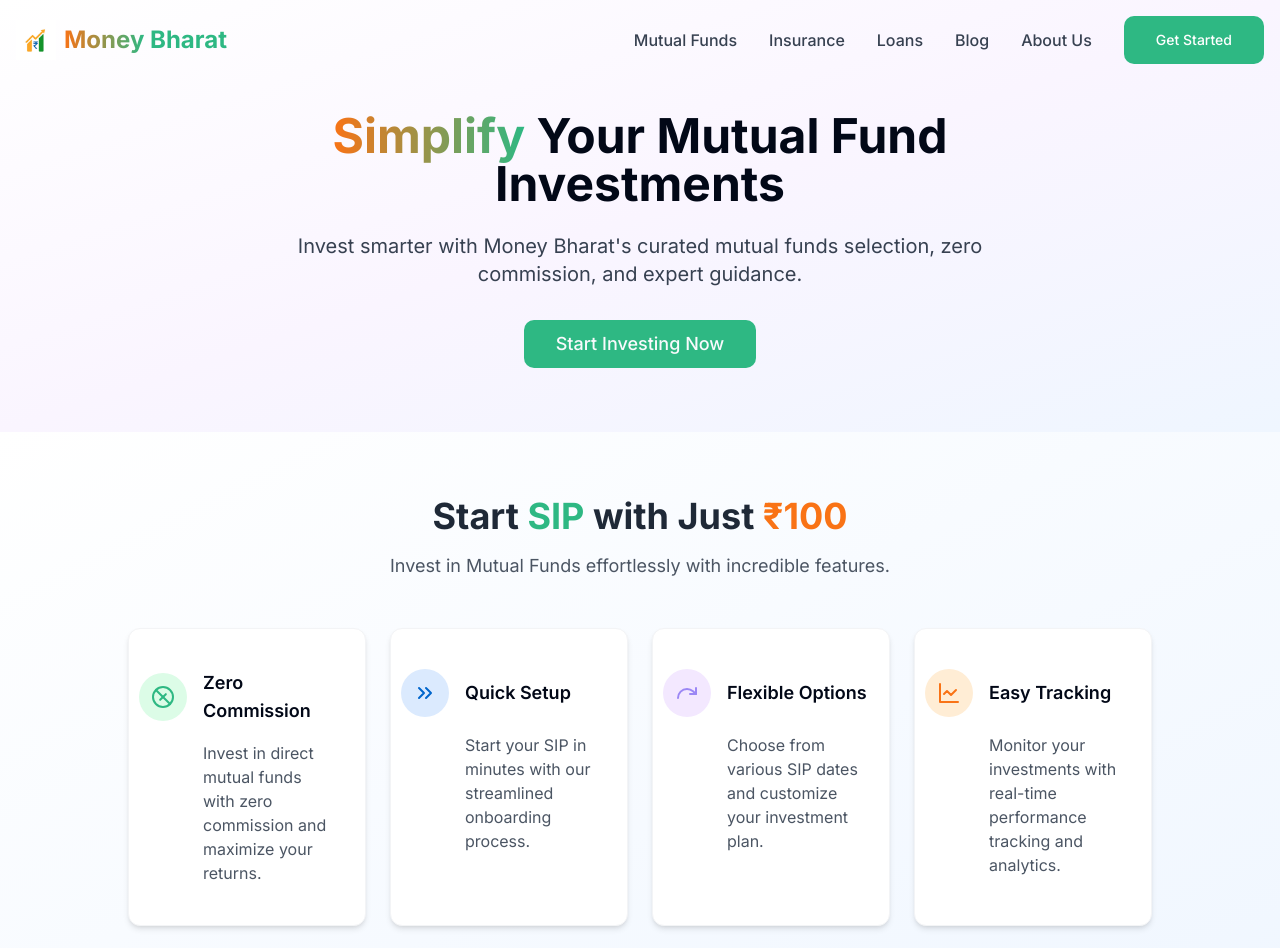
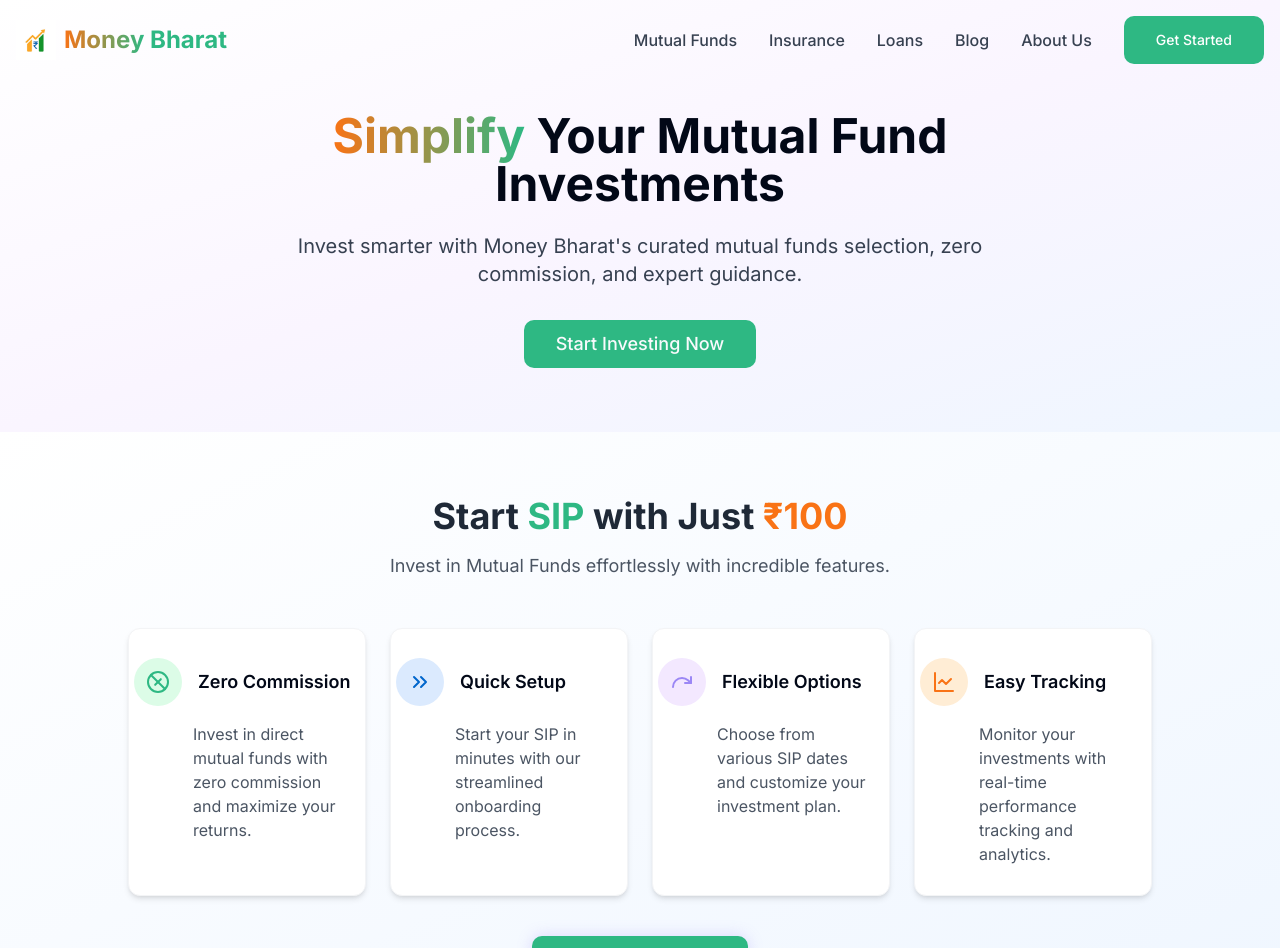
Before and after one commit to spyramf/MoneyBharat, a React (Vite) app: page /mutual-funds in a window 1280 px wide. Shown: the top 948 px of the page. Built offline with nearby package versions, Linux system fonts and the light colour scheme.

Commit message:
Visual edit in Lovable
Edited UI in Lovable

```diff
--- a/src/pages/MutualFunds.tsx
+++ b/src/pages/MutualFunds.tsx
@@ -23,7 +23,7 @@ const MutualFunds = () => {
   const sipFeatures = [{
     title: "Zero Commission",
     description: "Invest in direct mutual funds with zero commission and maximize your returns.",
-    icon: <div className="w-12 h-12 rounded-full bg-green-100 text-fintech-green flex items-center justify-center">
+    icon: <div className="w-12 h-12 rounded-full bg-green-100 text-fintech-green flex items-center justify-center px-0">
         <svg xmlns="http://www.w3.org/2000/svg" width="24" height="24" viewBox="0 0 24 24" fill="none" stroke="currentColor" strokeWidth="2" strokeLinecap="round" strokeLinejoin="round" className="h-6 w-6">
           <circle cx="12" cy="12" r="10" />
           <path d="m4.93 4.93 14.14 14.14" />
@@ -586,8 +586,8 @@ const MutualFunds = () => {
             <div className="grid grid-cols-1 md:grid-cols-2 lg:grid-cols-4 gap-6">
               {sipFeatures.map((feature, index) => <div key={index} style={{
               animationDelay: `${index * 100}ms`
-            }} className="bg-white border border-gray-100 rounded-xl p-6 shadow-md hover:shadow-lg hover:border-fintech-purple/30 transition-all duration-300 animate-fade-in py-[40px] px-[10px]">
-                  <div className="flex items-center gap-4 mb-4">
+            }} className="bg-white border border-gray-100 rounded-xl p-6 shadow-md hover:shadow-lg hover:border-fintech-purple/30 transition-all duration-300 animate-fade-in py-[29px] px-0">
+                  <div className="flex items-center gap-4 mb-4 px-[5px]">
                     <div className="relative">
                       {feature.icon}
                     </div>
```
